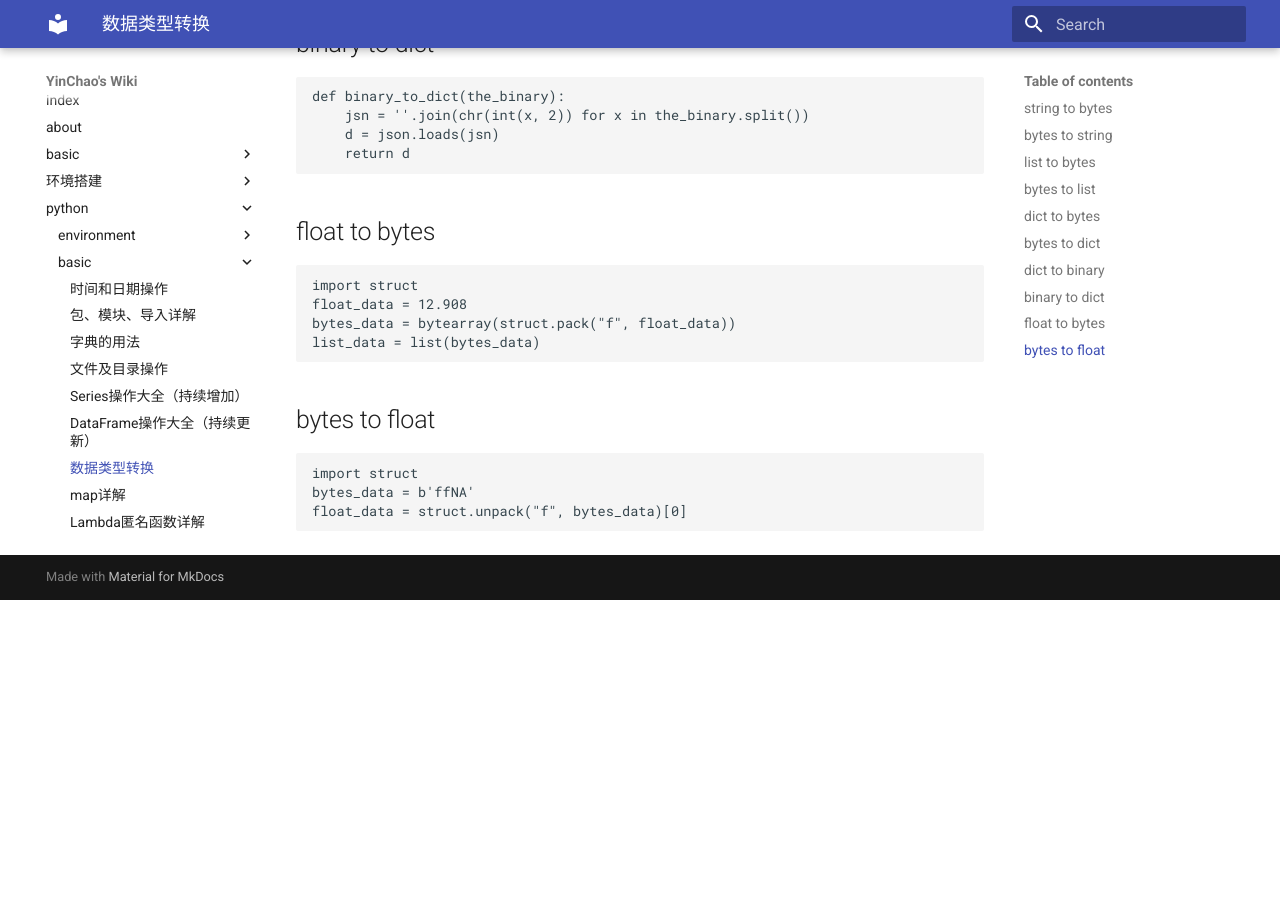
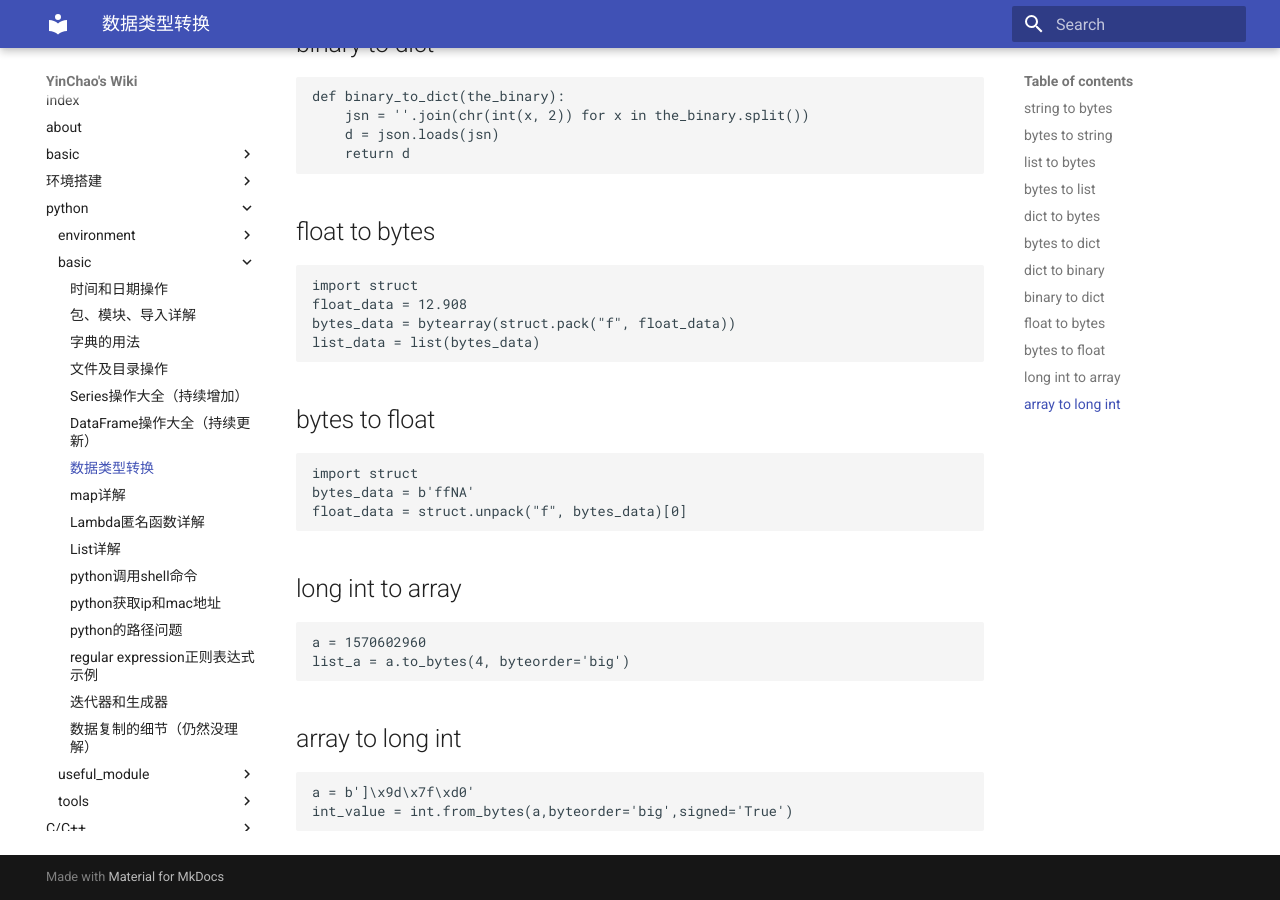
Before and after one commit to YinChao126/yc_wiki, an MkDocs documentation site: the page built from docs/python/basic/type.md, in a window 1280 px wide and 900 px high, scrolled down 1391 px. Built offline with MkDocs 1.6.1 and Material for MkDocs 9.7.7, drawn with Linux system fonts in a browser that asks for light colours; before the commit the page ends 1991 px from its top, so only the background shows below that.

Commit message:
增加了一个数据类型转换的内容

````diff
--- a/docs/python/basic/type.md
+++ b/docs/python/basic/type.md
@@ -82,3 +82,17 @@
 bytes_data = b'ffNA'
 float_data = struct.unpack("f", bytes_data)[0]
 ```
+
+## long int to array
+
+```
+a = 1570602960
+list_a = a.to_bytes(4, byteorder='big')
+```
+
+## array to long int
+
+```
+a = b']\x9d\x7f\xd0'
+int_value = int.from_bytes(a,byteorder='big',signed='True')
+```
--- a/mkdocs.yml
+++ b/mkdocs.yml
@@ -141,7 +141,6 @@
         ]
 
         - 随笔: [
-                  article/看见中国.md,
         ]
         - 新闻: [
                   article/报纸摘要/breaking_news.md,
````
